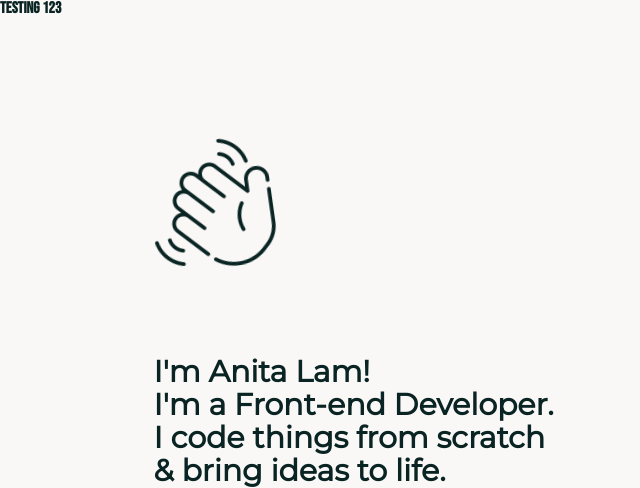
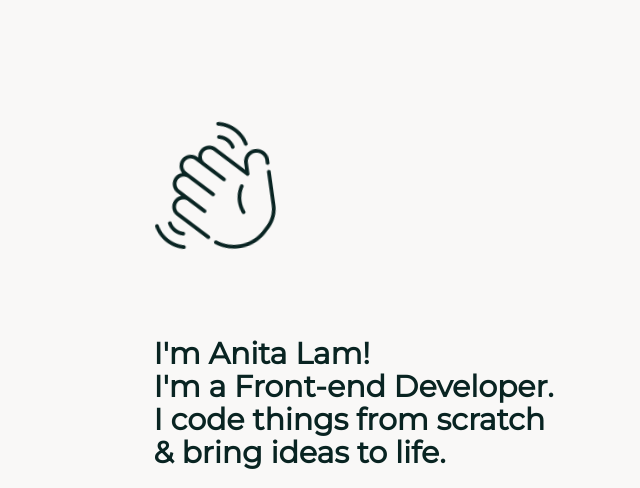
Before and after one commit to anitaalam/MDIA-4590-Assignment-2, a PHP site: page / in a window 1280 px wide. Shown: the part 90-578 px from the top of the page, without its empty margins (0-640 px from the left). Run offline with PHP 8.4, Linux system fonts and the light colour scheme; some libraries are stand-ins or nearby versions.

Commit message:
another test
making changes to h4

```diff
--- a/index.php
+++ b/index.php
@@ -11,7 +11,6 @@
             <?php include __DIR__ . '/partials/header.php'; ?>
         </header>
         <main>
-            <h4>testing 123</h4>
             <?php include __DIR__ . '/partials/homepage/banner.php'; ?>
             <?php include __DIR__ . '/project.php'; ?>
         </main>
```
